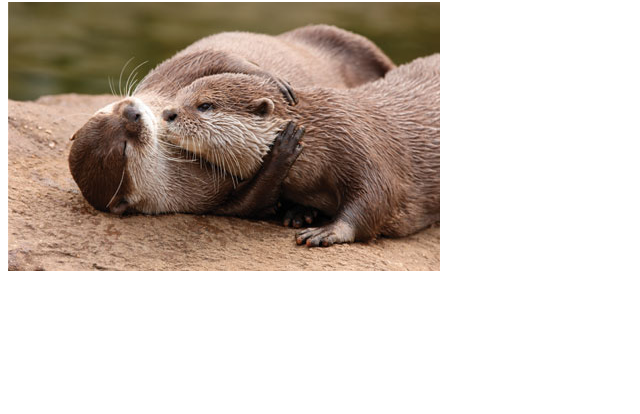
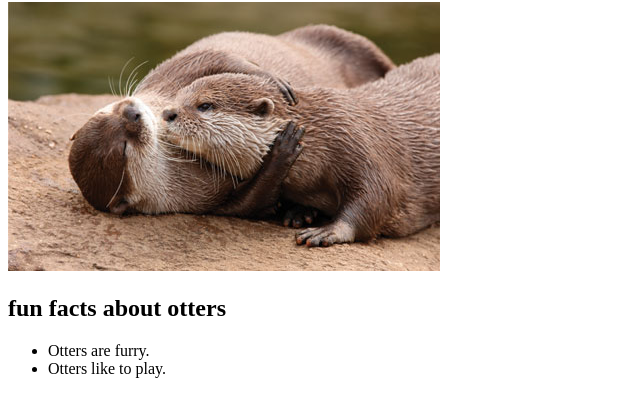
Before and after one commit to etmoore/otters, a plain HTML site: page index.html in a window 1280 px wide. Shown: the part 78-492 px from the top of the page, without its empty margins (0-640 px from the left). Drawn offline with Linux system fonts and the light colour scheme.

Commit message:
added fun facts

```diff
--- a/index.html
+++ b/index.html
@@ -7,5 +7,11 @@
 <body>
   <h1>Otters are the best!</h1>
   <img src="images/otter.jpg" alt="">
+
+  <h2>fun facts about otters</h2>
+  <ul>
+    <li>Otters are furry.</li>
+    <li>Otters like to play.</li>
+  </ul>
 </body>
 </html>
```
